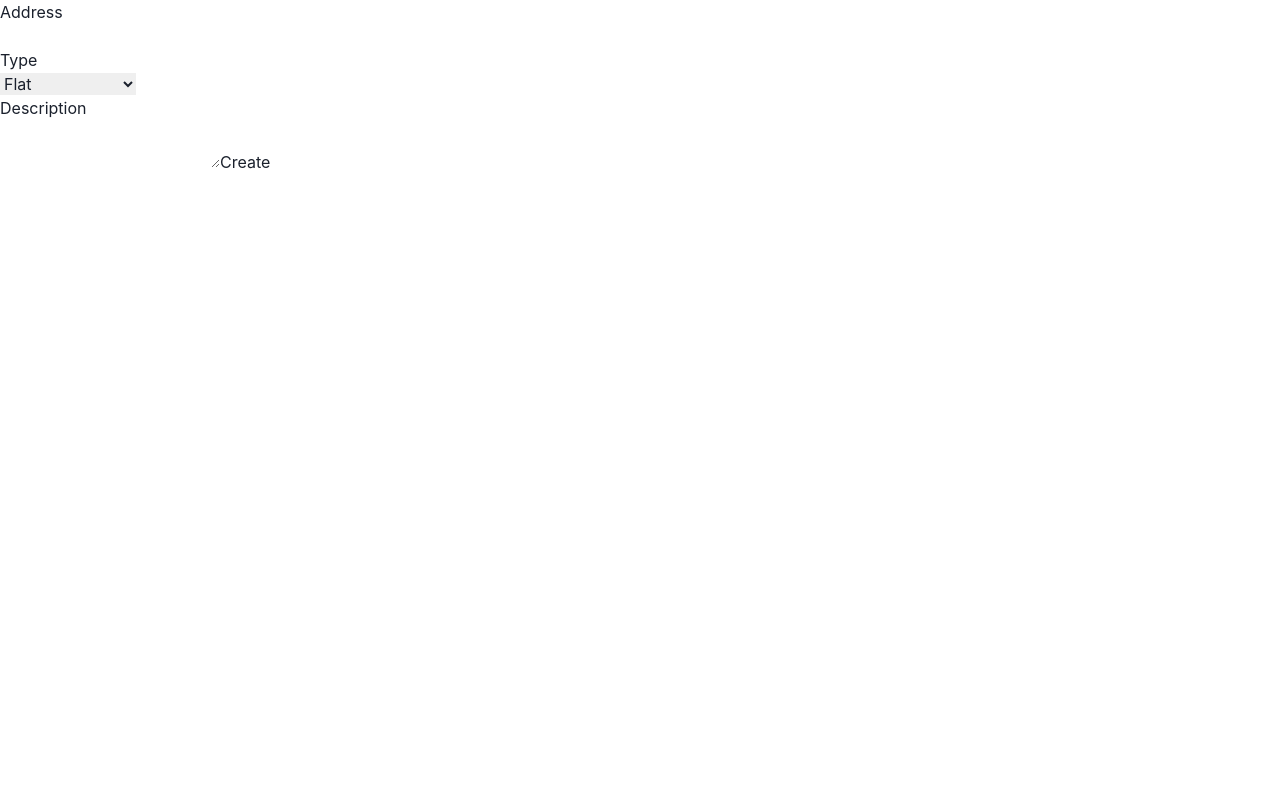
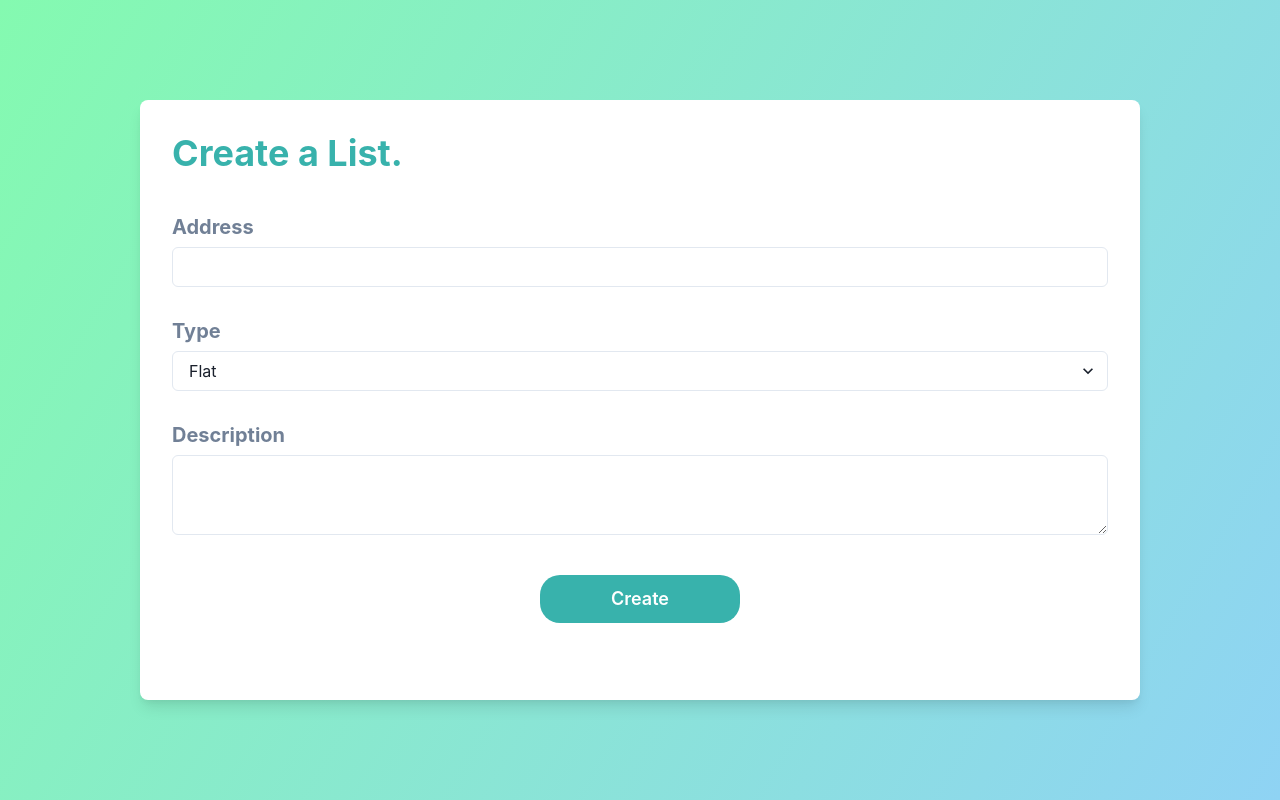
Before and after one commit to ayakamiyake7/apartment_for_rent_service, a Next.js app: page /create in a window 1280 px wide. Built offline with nearby package versions, Linux system fonts and the light colour scheme.

Commit message:
WIP: working on adding design

```diff
--- a/pages/create.js
+++ b/pages/create.js
@@ -2,6 +2,15 @@ import Link from "next/link";
 import React, { useState } from "react";
 import { useRecoilState } from "recoil";
 import { v4 as uunidv4 } from "uuid";
+import {
+  Box,
+  Button,
+  Container,
+  Heading,
+  Input,
+  Select,
+  Textarea,
+} from "@chakra-ui/react";
 
 import { listsState } from "../src/hooks/listsState";
 
@@ -34,28 +43,70 @@ export default function Create() {
   };
 
   return (
-    <>
-      <h2>Address</h2>
-      <input type="text" value={address} onChange={handleAddAddress} />
-      <h2>Type</h2>
-      <select onChange={handleChangeType}>
+    <Container
+      h="100vh"
+      position="relative"
+      backgroundImage="linear-gradient(120deg, #84fab0 0%, #8fd3f4 100%)"
+      maxW="auto"
+    >
+      <Box
+        h={{ base: "auto", md: 600 }}
+        my="6"
+        boxShadow="lg"
+        rounded="lg"
+        w={{
+          base: "calc(100% - 40px)",
+          md: 1000,
+        }}
+        m="auto"
+        p={8}
+        background="#fff"
+        position="absolute"
+        top={{ base: 10, md: "50%" }}
+        left="50%"
+        transform={{
+          base: "translate(-50%, 0)",
+          md: "translate(-50%, -50%)",
+        }}
+      >
+        <Heading as="h1" size="xl" mb={10} color="teal.400">
+          Create a List.
+        </Heading>
+        <Heading as="h2" size="md" mb={2} color="gray.500">
+          Address
+        </Heading>
+        <Input type="text" value={address} mb={8} onChange={handleAddAddress} />
+        <Heading as="h2" size="md" mb={2} color="gray.500">
+          Type
+        </Heading>
+        <Select onChange={handleChangeType} mb={8}>
           <option value="flat">Flat</option>
           <option value="detached">Detached</option>
           <option value="semi-detached">Semi-detached</option>
           <option value="Terraced">Terraced</option>
-      </select>
-      <h2>Description</h2>
-      <textarea onChange={(e) => setDescription(e.target.value)} />
+        </Select>
+        <Heading as="h2" size="md" mb={2} color="gray.500">
+          Description
+        </Heading>
+        <Textarea mb={10} onChange={(e) => setDescription(e.target.value)} />
 
         <Link href="/">
-        <button
+          <Button
+            size="lg"
+            w={200}
+            borderRadius={20}
+            bg={"teal.400"}
+            colorScheme="teal"
+            display="block"
+            mx="auto"
             onClick={() => {
               handleClickCreate();
             }}
           >
             Create
-        </button>
+          </Button>
         </Link>
-    </>
+      </Box>
+    </Container>
   );
 }
```
Also changed, not shown: pages/index.js (+69 -8 lines). Lines whose indentation alone changed are shown as unchanged.
